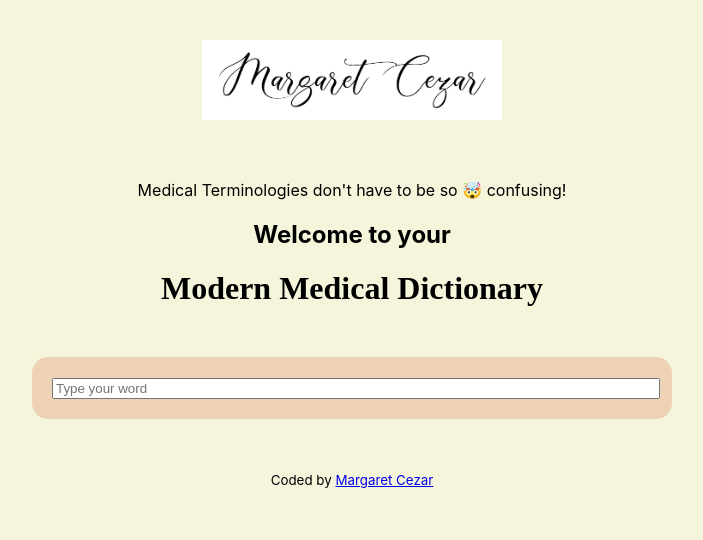
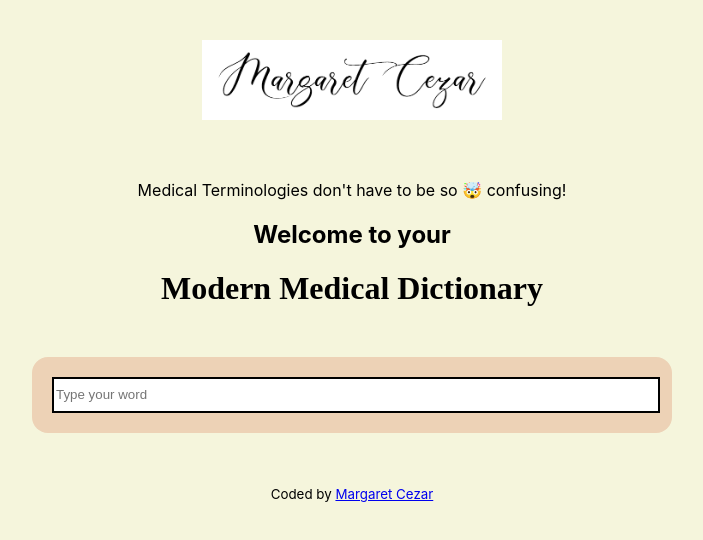
Before and after one commit to Margaret6556/dictionary-project, a React (Create React App) app: page / in a window 1280 px wide. Shown: the top 540 px of the page, without its empty margins (288-991 px from the left). Built offline with nearby package versions, Linux system fonts and the light colour scheme.

Commit message:
update on Dictionary component style
Map error keeps showing up

```diff
--- a/src/Dictionary.css
+++ b/src/Dictionary.css
@@ -7,6 +7,8 @@
     align-items: left;
   }
 
-  .input-search{
+  .Dictionary .input{
     width: 100%;
+    border: 2px solid black;
+    line-height: 30px;
   }
--- a/src/Dictionary.js
+++ b/src/Dictionary.js
@@ -14,7 +14,6 @@ export default function Dictionary() {
     event.preventDefault();
 
 //temporary API source: https://www.shecodes.io/learn/apis/dictionary/
-
     let apiUrl = `https://www.dictionaryapi.com/api/v3/references/medical/json/${keyword}?key=39284b94tea8fb240cc5d3o3a355d5a0`;
     axios.get(apiUrl).then(handleResponse);
 }
@@ -26,8 +25,7 @@ export default function Dictionary() {
   return (
     <div className="Dictionary">
       <form className="mb-3" onSubmit={search}>
-        <input
-          className="input-search"
+        <input className="input"
           type="text"
           placeholder="Type your word"
           id="search "
--- a/src/Phonetic.js
+++ b/src/Phonetic.js
@@ -3,12 +3,11 @@ import React from "react";
 export default function Phonetic (props) {
     console.log (props.phonetic);
     return (
-       <div> className="Phonetic"
+       <div className="Phonetic" >
         < a href={props.phonetics.audio} target="blank">
             Listen</a>
             <br />
             {props.phonetic.text}
         </div>
-    )
-
+    );
 }
```
